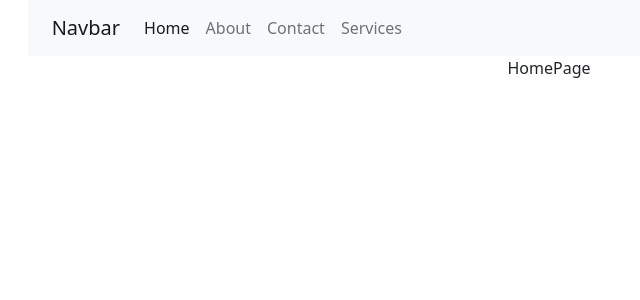
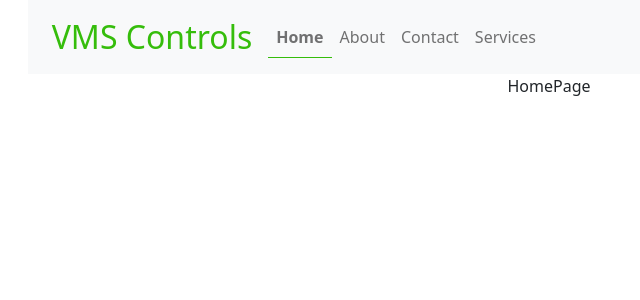
Before and after one commit to MakarandPundlik/vms, a React (Create React App) app: page / in a window 1280 px wide. Shown: the top 300 px of the page, without its empty margins (91-731 px from the left). Built offline with nearby package versions, Linux system fonts and the light colour scheme; the HTML template or start-up script is replaced by a standard one.

Commit message:
second commit

```diff
--- a/src/App.css
+++ b/src/App.css
@@ -2,37 +2,18 @@
   text-align: center;
 }
 
-.App-logo {
-  height: 40vmin;
-  pointer-events: none;
+
+.navbar-default .navbar {
+  background-color: #35bd0b;
 }
+.mybrand{
+ font-size: 2rem;
 
-@media (prefers-reduced-motion: no-preference) {
-  .App-logo {
-    animation: App-logo-spin infinite 20s linear;
-  }
 }
-
-.App-header {
-  background-color: #282c34;
-  min-height: 100vh;
-  display: flex;
-  flex-direction: column;
-  align-items: center;
-  justify-content: center;
-  font-size: calc(10px + 2vmin);
-  color: white;
+.navbar-default .navbar-brand {
+  color:#35bd0b;
 }
-
-.App-link {
-  color: #61dafb;
+.menu-active {
+  font-weight: bold;
+  border-bottom: 1px solid #35bd0b;
 }
-
-@keyframes App-logo-spin {
-  from {
-    transform: rotate(0deg);
-  }
-  to {
-    transform: rotate(360deg);
-  }
-}
--- a/src/App.js
+++ b/src/App.js
@@ -1,17 +1,18 @@
 import '../node_modules/bootstrap/dist/css/bootstrap.min.css';
-import '../node_modules/bootstrap/dist/js/bootstrap.bundle';
+
 
 import { BrowserRouter, Switch , Route, Redirect} from 'react-router-dom';
 import './App.css';
-import Home from './components/Home';
-import Contact from './components/Contact';
-import About from './components/About';
-import Navbar from './components/Navbar';
+import Home from './Home';
+import Contact from './Contact';
+import About from './About';
+import Navbar from './Navbar';
 function App() {
   return (
     <div className="App">
-      <Navbar/>
+
       <BrowserRouter>
+      <Navbar/> {/*importtant*/}
       <Switch>
         <Route exact path="/" component={Home}/>
         <Route exact path="/about" component={About}/>
--- a/src/components/Navbar.jsx
+++ b/src/Navbar.jsx
@@ -1,5 +1,6 @@
 import React from 'react';
-
+import './App.css'
+import {NavLink} from 'react-router-dom'
 function Navbar(props) {
     return (
         <div className="container-fluid">
@@ -7,25 +8,25 @@ function Navbar(props) {
             <div className="col-10 mx-auto">
 
 
-            <nav className="navbar navbar-expand-lg navbar-light bg-light">
+  <nav className="navbar navbar-expand-lg navbar-light bg-light navbar-default">
   <div className="container-fluid">
-    <a className="navbar-brand" href="#">Navbar</a>
+    <NavLink className="navbar-brand mybrand" to="/">VMS Controls</NavLink>
     <button className="navbar-toggler" type="button" data-bs-toggle="collapse" data-bs-target="#navbarSupportedContent" aria-controls="navbarSupportedContent" aria-expanded="false" aria-label="Toggle navigation">
       <span className="navbar-toggler-icon"></span>
     </button>
     <div className="collapse navbar-collapse" id="navbarSupportedContent">
       <ul className="navbar-nav ml-auto mb-2 mb-lg-0">
         <li className="nav-item">
-          <a className="nav-link active" aria-current="page" href="#">Home</a>
+          <NavLink exact activeClassName="menu-active" className="nav-link" aria-current="page" to="/">Home</NavLink>
         </li>
         <li className="nav-item">
-          <a className="nav-link" href="#">About</a>
+          <NavLink exact activeClassName="menu-active" className="nav-link" to="/about">About</NavLink>
         </li>
         <li className="nav-item">
-          <a className="nav-link" href="#">Contact</a>
+          <NavLink exact activeClassName="menu-active" className="nav-link" to="/contact">Contact</NavLink>
         </li>
         <li className="nav-item">
-          <a className="nav-link" href="#">Services</a>
+          <NavLink exact activeClassName="menu-active" className="nav-link" to="/services">Services</NavLink>
         </li>
        </ul>
 
```
Also changed, not shown: src/About.jsx (renamed from src/components/About.jsx), src/Contact.jsx (renamed from src/components/Contact.jsx), src/Home.jsx (renamed from src/components/Home.jsx), src/index.css (line endings or trailing spaces), 1 other file (tests, documents, lock files or other folders).
